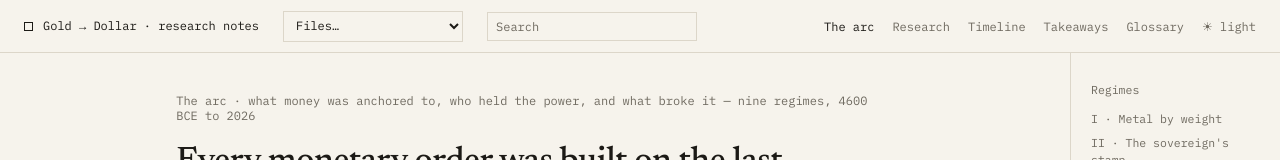
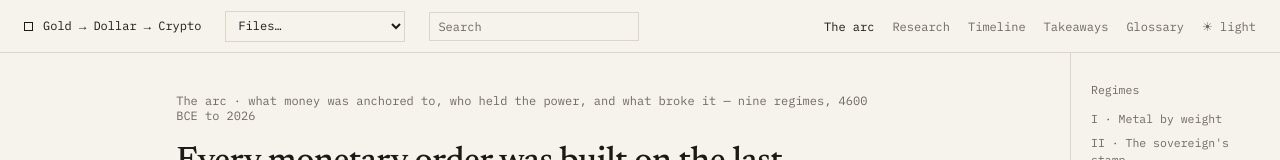
Before and after one commit to megabyte0x/money-research, a React (Vite) app: page / in a window 1280 px wide. Shown: the top 160 px of the page. Built offline with nearby package versions, Linux system fonts and the light colour scheme.

Commit message:
Update site brand for crypto volume

```diff
--- a/index.html
+++ b/index.html
@@ -3,10 +3,10 @@
 <head>
 <meta charset="utf-8">
 <meta name="viewport" content="width=device-width, initial-scale=1">
-<title>Gold → Dollar · research notes</title>
+<title>Gold → Dollar → Crypto · research notes</title>
 <meta name="description" content="Six thousand years of gold, fifty-five of fiat — a research reader over 27 files on what money was anchored to, who held the power, and what broke it.">
 <meta name="color-scheme" content="light dark">
-<meta property="og:title" content="Gold → Dollar · research notes">
+<meta property="og:title" content="Gold → Dollar → Crypto · research notes">
 <meta property="og:description" content="Every monetary order was built on the last one's failure — nine regimes, 4600 BCE to 2026.">
 <meta property="og:type" content="website">
 <meta name="twitter:card" content="summary_large_image">
--- a/src/App.jsx
+++ b/src/App.jsx
@@ -417,7 +417,7 @@ export default class App extends React.Component {
     const mobile = !!st.mobile, narrow = !!st.narrow;
     const vals = {
       shellCols: narrow ? 'minmax(0,1fr)' : 'minmax(0,1fr) 210px',
-      brand: narrow ? 'Gold → Dollar' : 'Gold → Dollar · research notes',
+      brand: 'Gold → Dollar → Crypto',
       selectMax: mobile ? '96px' : '180px',
       navGap: narrow ? '12px' : '18px',
       headerGap: mobile ? '10px' : narrow ? '14px' : '24px',
@@ -554,7 +554,7 @@ export default class App extends React.Component {
       const secTitle = secEl ? secEl.innerText.replace(/^[−+]\s*/, '').replace(/\s*(§|copied)\s*$/, '').trim() : null;
       const label = cur
         ? ({ gold: 'Vol. I — Gold', after: 'Vol. II — After Gold', bitcoin: 'Vol. III — Bitcoin' }[cur.vol]) + ', file ' + cur.num + ' — ' + cur.title.replace(/^\d+\s+—\s+/, '')
-        : 'Gold → Dollar · research notes, ' + (VIEW_NAMES[r.view] || r.view);
+        : 'Gold → Dollar → Crypto · research notes, ' + (VIEW_NAMES[r.view] || r.view);
       const href = location.origin + location.pathname + (cur ? '#/' + cur.vol + '/' + cur.slug + (sec ? '/' + sec : '') : location.hash);
       this.setState({ quote: { text, x: rect.left + rect.width / 2, y: rect.top + window.scrollY - 40, label, secTitle, href }, askOpen: false, askQ: '', promptCopied: false });
     };
```
